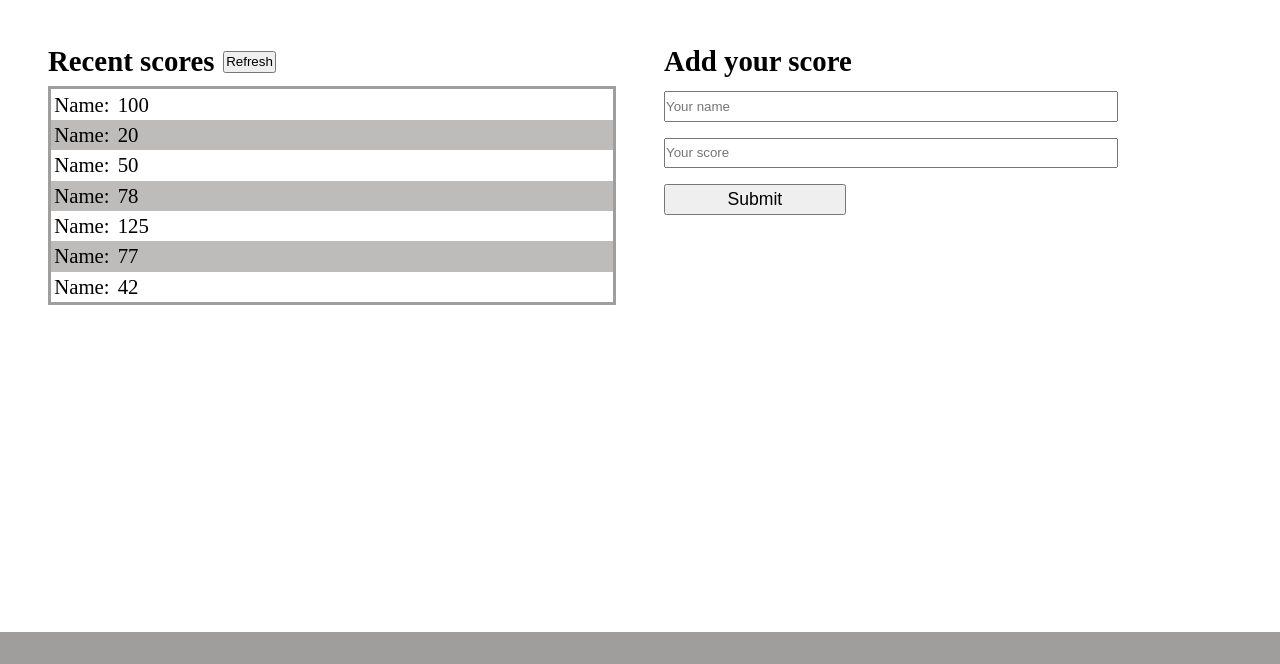
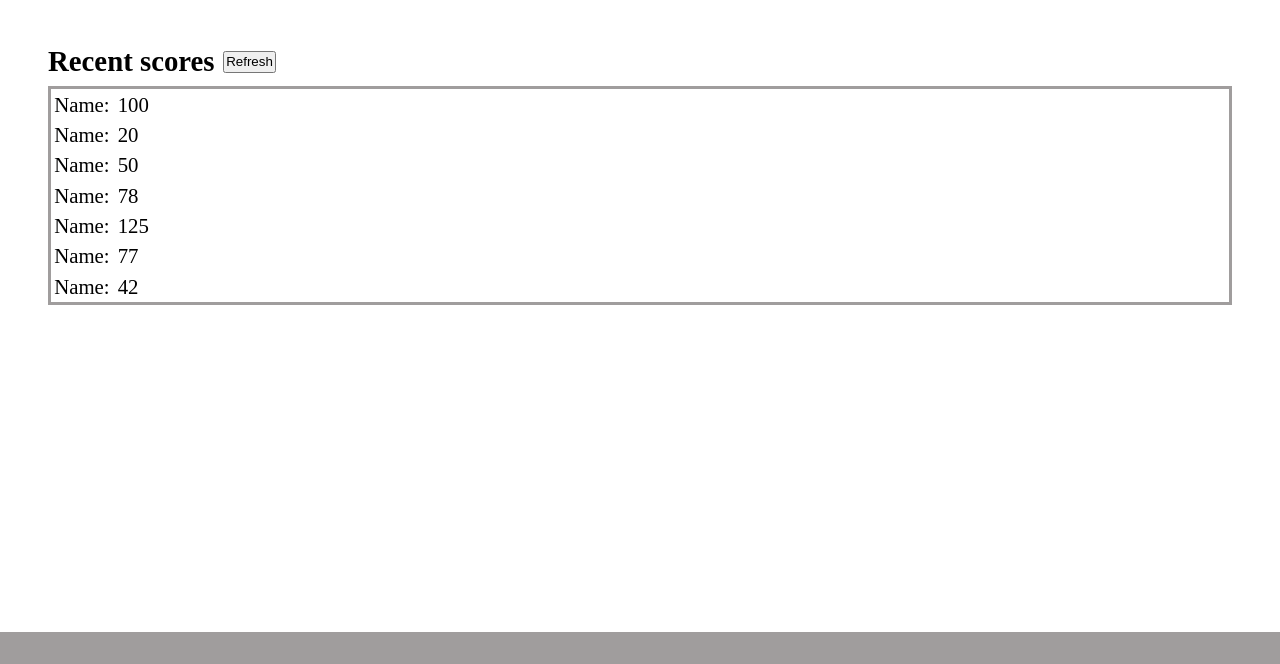
Before and after one commit to Lucas-Erkana/Leaderboard, a website built with webpack: page src/index.html in a window 1280 px wide. Shown: the part 136-800 px from the top of the page. Built offline with nearby package versions, Linux system fonts and the light colour scheme.

Commit message:
apply dynamic features

```diff
--- a/src/index.html
+++ b/src/index.html
@@ -24,6 +24,16 @@
   </header>
   <article class="body-cont">
     <!-- content  -->
+    <h1>Leaderboard</h1>
+    <div class="sec-cont">
+      <section class="sec1">
+        <div class="sec1-title">
+          <h3>Recent scores</h3>
+          <button>Refresh</button>
+        </div>
+        <ul class='data'>
+
+        </ul>
   </article>
   <footer></footer>
 </body>
--- a/src/index.js
+++ b/src/index.js
@@ -1,51 +1,11 @@
 import './style.css';
-import {bodyCont} from './modules/variables.js';
-  bodyCont.innerHTML =`
-  <h1>Leaderboard</h1>
-    <div class="sec-cont">
-      <section class="sec1">
-        <div class="sec1-title">
-          <h3>Recent scores</h3>
-          <button>Refresh</button>
-        </div>
-        <ul>
-          <li>
-            <p>Name:</p>
-            <p>100</p>
-          </li>
-          <li class="colored">
-            <p>Name:</p>
-            <p>20</p>
-          </li>
-          <li>
-            <p>Name:</p>
-            <p>50</p>
-          </li>
-          <li class="colored">
-            <p>Name:</p>
-            <p>78</p>
-          </li>
-          <li>
-            <p>Name:</p>
-            <p>125</p>
-          </li>
-          <li class="colored">
-            <p>Name:</p>
-            <p>77</p>
-          </li>
-          <li>
-            <p>Name:</p>
-            <p>42</p>
-          </li>
-        </ul>
-      </section>
-      <section class="sec2">
-        <h3>Add your score</h3>
-        <form action="">
-          <input type="text" placeholder="Your name">
-          <input type="text" placeholder="Your score">
-          <button class="btn-last">Submit</button>
-        </form>
-      </section>
-    </div>
-  `;
+import { data, arr } from './modules/variables.js';
+
+arr.forEach((object) => {
+  data.innerHTML += `
+    <li>
+    <p>${object.name}</p>
+    <p>${object.value}</p>
+  </li>
+    `;
+});
--- a/src/modules/variables.js
+++ b/src/modules/variables.js
@@ -1,6 +1,10 @@
-export const refreshButton = document.querySelector('#refresh-button');
-export const submitButton = document.querySelector('.btn-last');
-export const searchBar = document.querySelector('#search-bar');
-export const scoreForm = document.querySelector('form');
-export const scoresList = document.querySelector('#scores-list');
-export const bodyCont = document.querySelector('.body-cont')
+export const data = document.querySelector('.data');
+export const arr = [
+  { name: 'Name:', value: 100 },
+  { name: 'Name:', value: 20 },
+  { name: 'Name:', value: 50 },
+  { name: 'Name:', value: 78 },
+  { name: 'Name:', value: 125 },
+  { name: 'Name:', value: 77 },
+  { name: 'Name:', value: 42 },
+];
```
Also changed, not shown: README.md, dist/index.html, dist/main.js.
